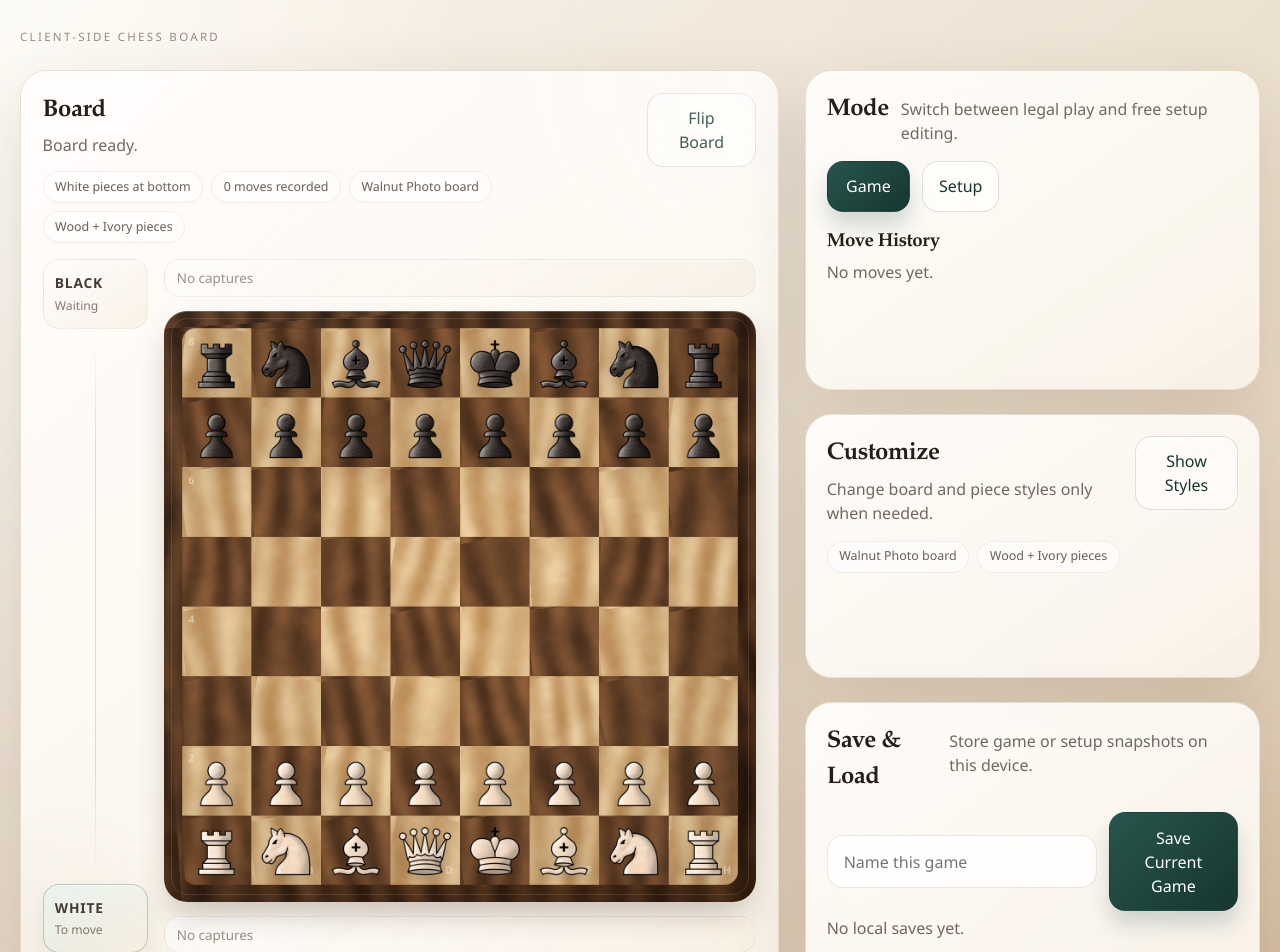
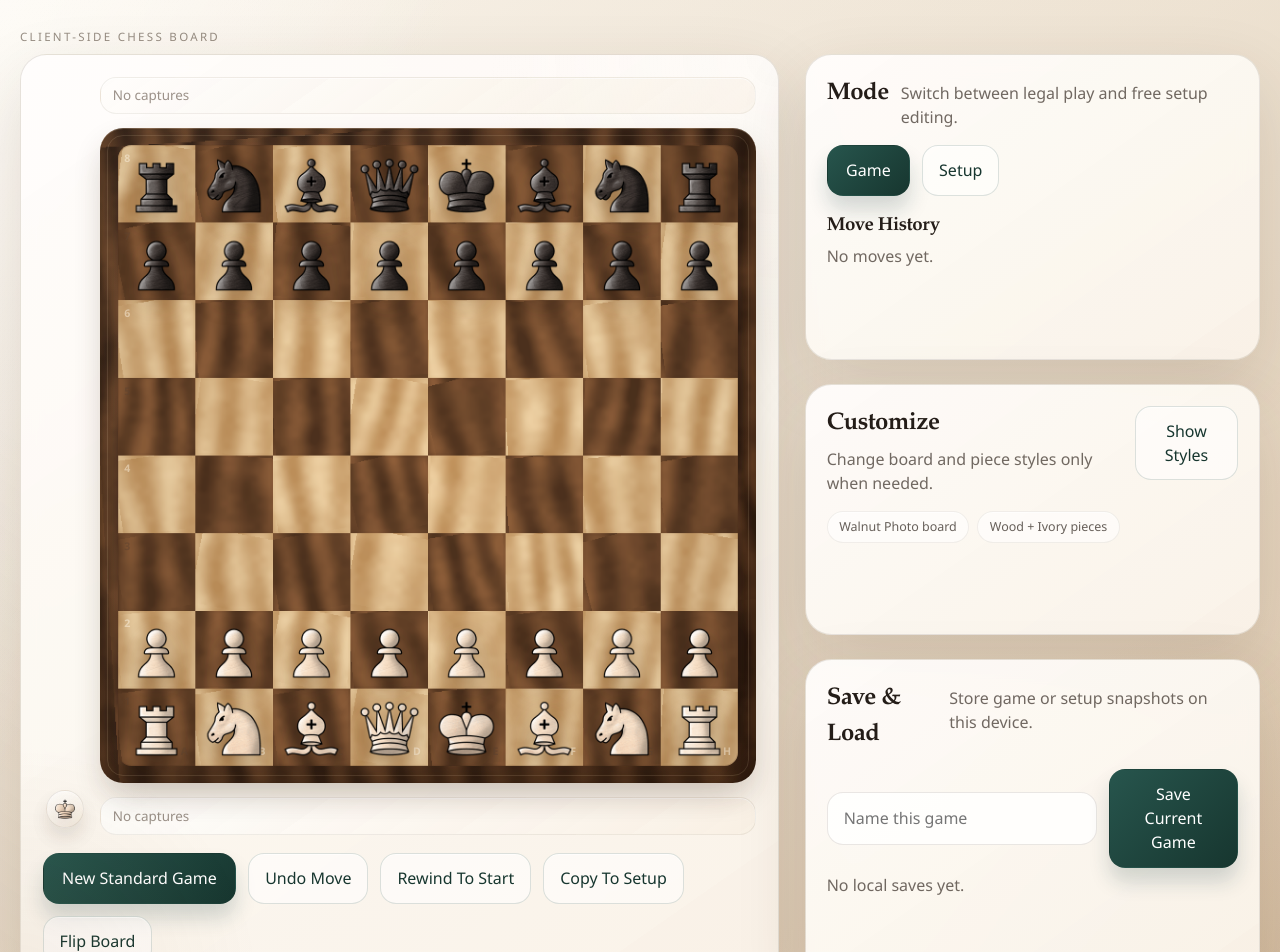
Before and after one commit to 1Brajesh/Chess, a React (Vite) app: page / in a window 1280 px wide. Shown: the top 952 px of the page. Built offline with nearby package versions, Linux system fonts and the light colour scheme.

Commit message:
Simplify board status and turn marker

```diff
--- a/src/App.jsx
+++ b/src/App.jsx
@@ -131,6 +131,7 @@ function createSaveId() {
 function CapturedTray({
   lossColor,
   pieces,
+  lead,
   pieceStyle,
   animatedCapture,
 }) {
@@ -165,45 +166,22 @@ function CapturedTray({
           ))
         )}
       </div>
+      {lead > 0 ? <span className="captured-score">+{lead}</span> : null}
     </div>
   );
 }
 
-function PlayerRailSlot({
-  color,
-  activeColor,
-  mode,
-  lead,
-  inCheck,
-}) {
-  const isActive = color === activeColor;
-  const label = color === 'w' ? 'White' : 'Black';
-  const note = isActive
-    ? mode === 'game'
-      ? inCheck
-        ? 'To move · Check'
-        : 'To move'
-      : 'Setup turn'
-    : mode === 'game'
-      ? 'Waiting'
-      : 'Standby';
-
+function TurnMarker({ active, pieceStyle, piece }) {
   return (
-    <div
-      className={[
-        'player-rail-slot',
-        color === 'w' ? 'white-side' : 'black-side',
-        isActive ? 'active' : '',
-      ]
-        .filter(Boolean)
-        .join(' ')}
-    >
-      <div className="player-rail-copy">
-        <span className="player-rail-name">{label}</span>
-        <span className="player-rail-note">{note}</span>
-      </div>
-      {mode === 'game' && lead > 0 ? (
-        <span className="player-rail-score">+{lead}</span>
+    <div className={active ? 'turn-marker-slot active' : 'turn-marker-slot'}>
+      {active ? (
+        <div className="turn-marker" title={`${PIECE_LABELS[piece]} to move`}>
+          <ChessPiece
+            piece={piece}
+            pieceStyle={pieceStyle}
+            className="turn-marker-piece"
+          />
+        </div>
       ) : null}
     </div>
   );
@@ -246,8 +224,7 @@ export default function App() {
       : [];
   const setupFen = boardMapToFen(setupState.position, setupState.turn);
   const setupValidation = safeValidateFen(setupFen);
-  const boardPerspective =
-    orientation === 'w' ? 'White pieces at bottom' : 'Black pieces at bottom';
+  const activeTurnPiece = `${activeTurnColor}K`;
   const activePieceStyleLabel =
     PIECE_STYLE_OPTIONS.find((option) => option.value === pieceStyle)?.label ??
     'Wood + Ivory';
@@ -571,56 +548,18 @@ export default function App() {
 
       <main className="layout">
         <section className="board-panel card">
-          <div className="board-toolbar">
-            <div>
-              <h2>Board</h2>
-              <p>{message}</p>
-              <div className="board-chip-row">
-                <span className="board-chip">{boardPerspective}</span>
-                <span className="board-chip">
-                  {mode === 'game'
-                    ? `${moveList.length} move${moveList.length === 1 ? '' : 's'} recorded`
-                    : `${Object.keys(setupState.position).length} pieces on board`}
-                </span>
-                <span className="board-chip">{activeBoardStyleLabel} board</span>
-                <span className="board-chip">{activePieceStyleLabel} pieces</span>
-              </div>
-            </div>
-            <button
-              className="ghost-button"
-              type="button"
-              onClick={() =>
-                setOrientation((current) => (current === 'w' ? 'b' : 'w'))
-              }
-            >
-              Flip Board
-            </button>
-          </div>
-
           <div className="board-stage">
-            <aside className="player-rail" aria-label="Player status">
-              <PlayerRailSlot
-                color={topCaptureColor}
-                activeColor={activeTurnColor}
-                mode={mode}
-                lead={materialBalance[topCaptureColor]}
-                inCheck={
-                  mode === 'game' &&
-                  chess.inCheck() &&
-                  activeTurnColor === topCaptureColor
-                }
+            <aside className="turn-marker-column" aria-label={`${PIECE_LABELS[activeTurnPiece]} to move`}>
+              <TurnMarker
+                active={activeTurnColor === topCaptureColor}
+                pieceStyle={pieceStyle}
+                piece={activeTurnPiece}
               />
-              <div className="player-rail-line" aria-hidden="true" />
-              <PlayerRailSlot
-                color={bottomCaptureColor}
-                activeColor={activeTurnColor}
-                mode={mode}
-                lead={materialBalance[bottomCaptureColor]}
-                inCheck={
-                  mode === 'game' &&
-                  chess.inCheck() &&
-                  activeTurnColor === bottomCaptureColor
-                }
+              <div className="turn-marker-spacer" aria-hidden="true" />
+              <TurnMarker
+                active={activeTurnColor === bottomCaptureColor}
+                pieceStyle={pieceStyle}
+                piece={activeTurnPiece}
               />
             </aside>
 
@@ -629,6 +568,7 @@ export default function App() {
                 <CapturedTray
                   lossColor={topCaptureColor}
                   pieces={capturedPieces[topCaptureColor]}
+                  lead={materialBalance[topCaptureColor]}
                   pieceStyle={pieceStyle}
                   animatedCapture={captureAnimation}
                 />
@@ -691,6 +631,7 @@ export default function App() {
                 <CapturedTray
                   lossColor={bottomCaptureColor}
                   pieces={capturedPieces[bottomCaptureColor]}
+                  lead={materialBalance[bottomCaptureColor]}
                   pieceStyle={pieceStyle}
                   animatedCapture={captureAnimation}
                 />
@@ -710,6 +651,15 @@ export default function App() {
             </button>
             <button className="ghost-button" type="button" onClick={copyGameToSetup}>
               Copy To Setup
+            </button>
+            <button
+              className="ghost-button"
+              type="button"
+              onClick={() =>
+                setOrientation((current) => (current === 'w' ? 'b' : 'w'))
+              }
+            >
+              Flip Board
             </button>
           </div>
 
--- a/src/styles.css
+++ b/src/styles.css
@@ -68,8 +68,7 @@ button {
 }
 
 .hero {
-  display: flex;
-  margin-bottom: 1rem;
+  margin-bottom: 0.5rem;
 }
 
 .eyebrow {
@@ -122,7 +121,6 @@ button {
   pointer-events: none;
 }
 
-.board-toolbar,
 .section-heading,
 .board-actions,
 .save-form,
@@ -134,14 +132,12 @@ button {
   gap: 0.75rem;
 }
 
-.board-toolbar,
 .section-heading,
 .save-item {
   justify-content: space-between;
   align-items: flex-start;
 }
 
-.board-toolbar h2,
 .section-heading h2,
 .section-heading h3,
 .history-panel h3,
@@ -155,19 +151,11 @@ button {
   margin-top: 1rem;
 }
 
-.board-toolbar p,
 .section-heading p,
 .save-item p,
 .hint {
   margin: 0.3rem 0 0;
   color: rgba(45, 35, 28, 0.68);
-}
-
-.board-chip-row {
-  display: flex;
-  flex-wrap: wrap;
-  gap: 0.5rem;
-  margin-top: 0.85rem;
 }
 
 .board-chip {
@@ -184,10 +172,9 @@ button {
 
 .board-stage {
   display: grid;
-  grid-template-columns: 6.6rem minmax(0, 1fr);
-  gap: 1rem;
+  grid-template-columns: 2.8rem minmax(0, 1fr);
+  gap: 0.8rem;
   align-items: stretch;
-  margin-top: 1rem;
 }
 
 .board-stack {
@@ -201,84 +188,48 @@ button {
   margin-top: 0;
 }
 
-.player-rail {
+.turn-marker-column {
   display: flex;
   flex-direction: column;
   justify-content: space-between;
-  min-height: 100%;
-  gap: 0.75rem;
+  gap: 0.5rem;
 }
 
-.player-rail-line {
+.turn-marker-spacer {
   flex: 1 1 auto;
-  width: 1px;
-  margin: 0 auto;
-  background:
-    linear-gradient(
-      180deg,
-      rgba(136, 104, 73, 0),
-      rgba(136, 104, 73, 0.22) 20%,
-      rgba(136, 104, 73, 0.22) 80%,
-      rgba(136, 104, 73, 0)
-    );
 }
 
-.player-rail-slot {
-  display: grid;
-  gap: 0.45rem;
-  padding: 0.8rem 0.7rem;
-  border-radius: 1rem;
-  border: 1px solid rgba(82, 61, 45, 0.08);
-  background:
-    linear-gradient(145deg, rgba(255, 255, 255, 0.62), rgba(245, 236, 223, 0.56)),
-    rgba(255, 249, 241, 0.58);
-  box-shadow: inset 0 1px 0 rgba(255, 255, 255, 0.56);
-  transition: border-color 160ms ease, box-shadow 160ms ease, background 160ms ease;
+.turn-marker-slot {
+  display: flex;
+  justify-content: center;
+  min-height: 2.8rem;
 }
 
-.player-rail-slot.active {
-  border-color: rgba(39, 85, 77, 0.26);
+.turn-marker {
+  display: inline-grid;
+  place-items: center;
+  width: 2.4rem;
+  height: 2.4rem;
+  border-radius: 999px;
+  border: 1px solid rgba(82, 61, 45, 0.1);
   background:
-    linear-gradient(145deg, rgba(230, 246, 242, 0.76), rgba(247, 239, 225, 0.68)),
-    rgba(255, 249, 241, 0.68);
+    linear-gradient(145deg, rgba(255, 255, 255, 0.78), rgba(246, 236, 222, 0.72)),
+    rgba(255, 248, 240, 0.68);
   box-shadow:
-    inset 0 1px 0 rgba(255, 255, 255, 0.62),
-    0 10px 18px rgba(39, 85, 77, 0.08);
+    inset 0 1px 0 rgba(255, 255, 255, 0.64),
+    0 10px 18px rgba(66, 43, 25, 0.08);
 }
 
-.player-rail-copy {
-  display: grid;
-  gap: 0.18rem;
-}
-
-.player-rail-name {
-  font-size: 0.86rem;
-  font-weight: 800;
-  letter-spacing: 0.06em;
-  text-transform: uppercase;
-  color: rgba(42, 31, 24, 0.88);
-}
-
-.player-rail-note {
-  font-size: 0.76rem;
-  color: rgba(72, 56, 42, 0.66);
-}
-
-.player-rail-score {
-  display: inline-flex;
-  align-items: center;
-  width: fit-content;
-  padding: 0.18rem 0.48rem;
-  border-radius: 999px;
-  background: rgba(39, 85, 77, 0.12);
-  color: var(--accent-strong);
-  font-size: 0.78rem;
-  font-weight: 800;
+.piece-render.turn-marker-piece {
+  width: 1.55rem;
+  height: 1.55rem;
 }
 
 .captured-tray {
   display: flex;
   align-items: center;
+  justify-content: space-between;
+  gap: 0.6rem;
   width: min(100%, 760px);
   margin: 0 auto;
   padding: 0.48rem 0.72rem;
@@ -298,6 +249,18 @@ button {
   flex: 1 1 auto;
   flex-wrap: wrap;
   min-width: 0;
+}
+
+.captured-score {
+  display: inline-flex;
+  align-items: center;
+  flex: 0 0 auto;
+  padding: 0.18rem 0.48rem;
+  border-radius: 999px;
+  background: rgba(39, 85, 77, 0.12);
+  color: var(--accent-strong);
+  font-size: 0.78rem;
+  font-weight: 800;
 }
 
 .captured-empty {
@@ -1043,27 +1006,9 @@ button {
     grid-template-columns: 1fr;
   }
 
-  .player-rail {
+  .turn-marker-column {
     flex-direction: row;
-    align-items: stretch;
-  }
-
-  .player-rail-line {
-    width: auto;
-    height: 1px;
-    margin: auto 0;
-    background:
-      linear-gradient(
-        90deg,
-        rgba(136, 104, 73, 0),
-        rgba(136, 104, 73, 0.22) 20%,
-        rgba(136, 104, 73, 0.22) 80%,
-        rgba(136, 104, 73, 0)
-      );
-  }
-
-  .player-rail-slot {
-    flex: 1 1 0;
+    justify-content: space-between;
   }
 }
 
@@ -1077,9 +1022,7 @@ button {
     padding: 1rem;
   }
 
-  .board-toolbar,
   .section-heading,
-  .board-chip-row,
   .customize-summary,
   .captured-tray,
   .save-form,
```
